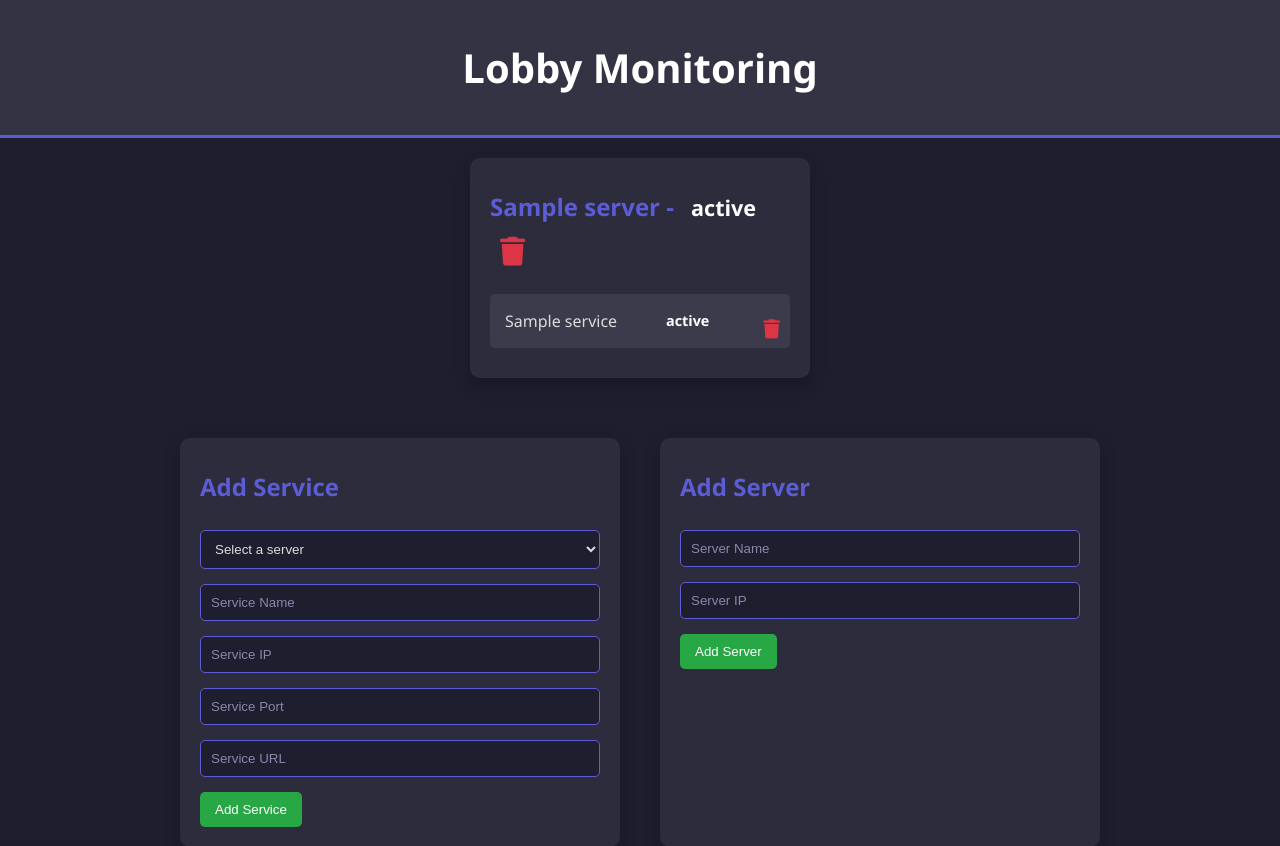
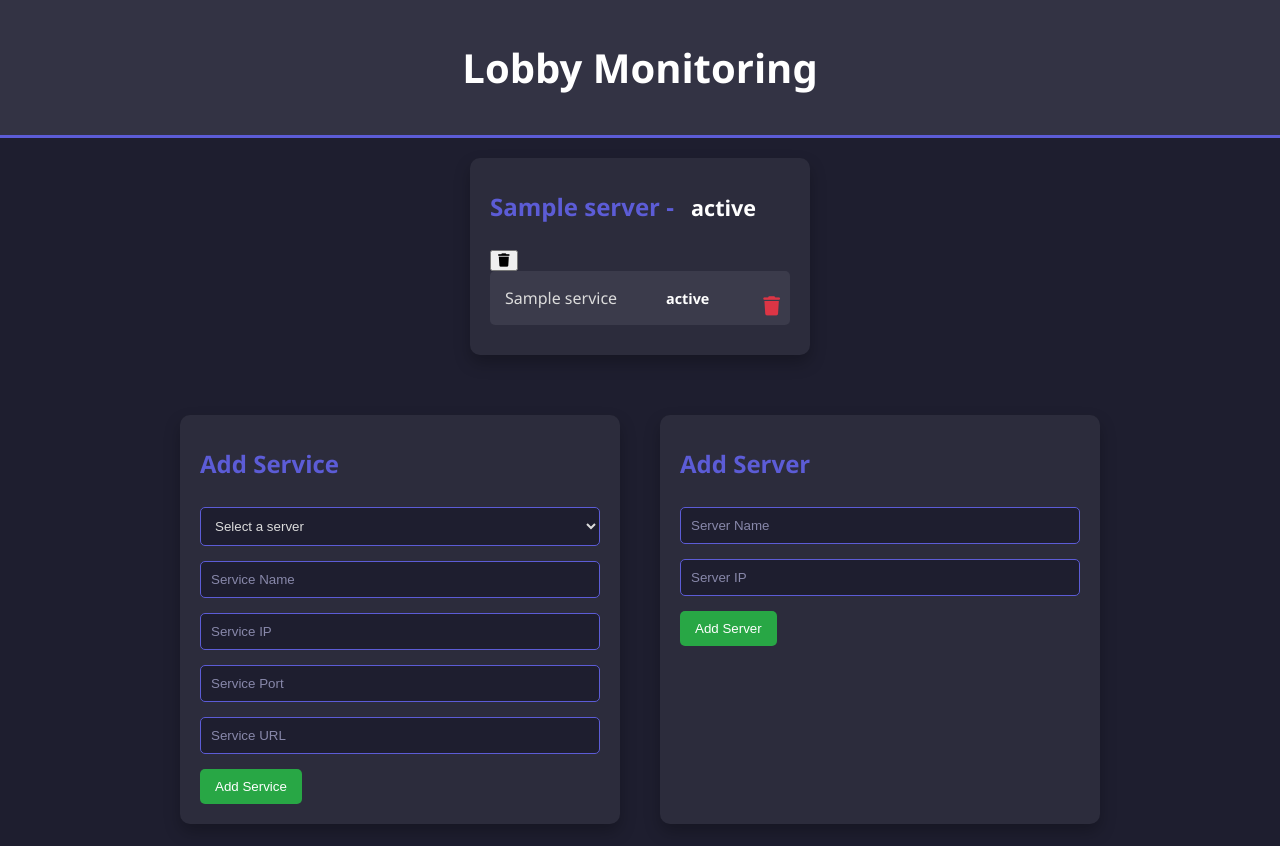
Before and after one commit to Carter510/monitor, a Flask app: template templates/index.html in a window 1280 px wide. Shown: the top 846 px of the page. After the commit the page ends 824 px from the top, so only its background shows below. Run offline with Flask 3, Linux system fonts and the light colour scheme; the template is opened without the code that fills it: most values are stand-ins (such as "Sample title", 1, 10 or a date in 2020).

Commit message:
Update index.html

```diff
--- a/templates/index.html
+++ b/templates/index.html
@@ -15,14 +15,16 @@
     <div class="container">
         {% for server, details in servers.items() %}
         <div class="section {{ details['status'].lower() }}">
-            <h2>
-                {{ server }} - <span class="status {{ details['status'].lower() }}">{{ details['status'] }}</span>
+            <div class="server-title-container">
+                <h2>
+                    {{ server }} - <span class="status {{ details['status'].lower() }}">{{ details['status'] }}</span>
+                </h2>
                 <form action="{{ url_for('remove_server', server_name=server) }}" method="post" class="remove-form">
-                    <button type="submit" class="remove-btn">
+                    <button type="submit" class="remove-btn-server">
                         <i class="fas fa-trash"></i> <!-- Trash icon instead of "Remove" text -->
                     </button>
                 </form>
-            </h2>
+            </div>
             <ul>
                 {% for service, service_details in details['services'].items() %}
                 <li>
```
